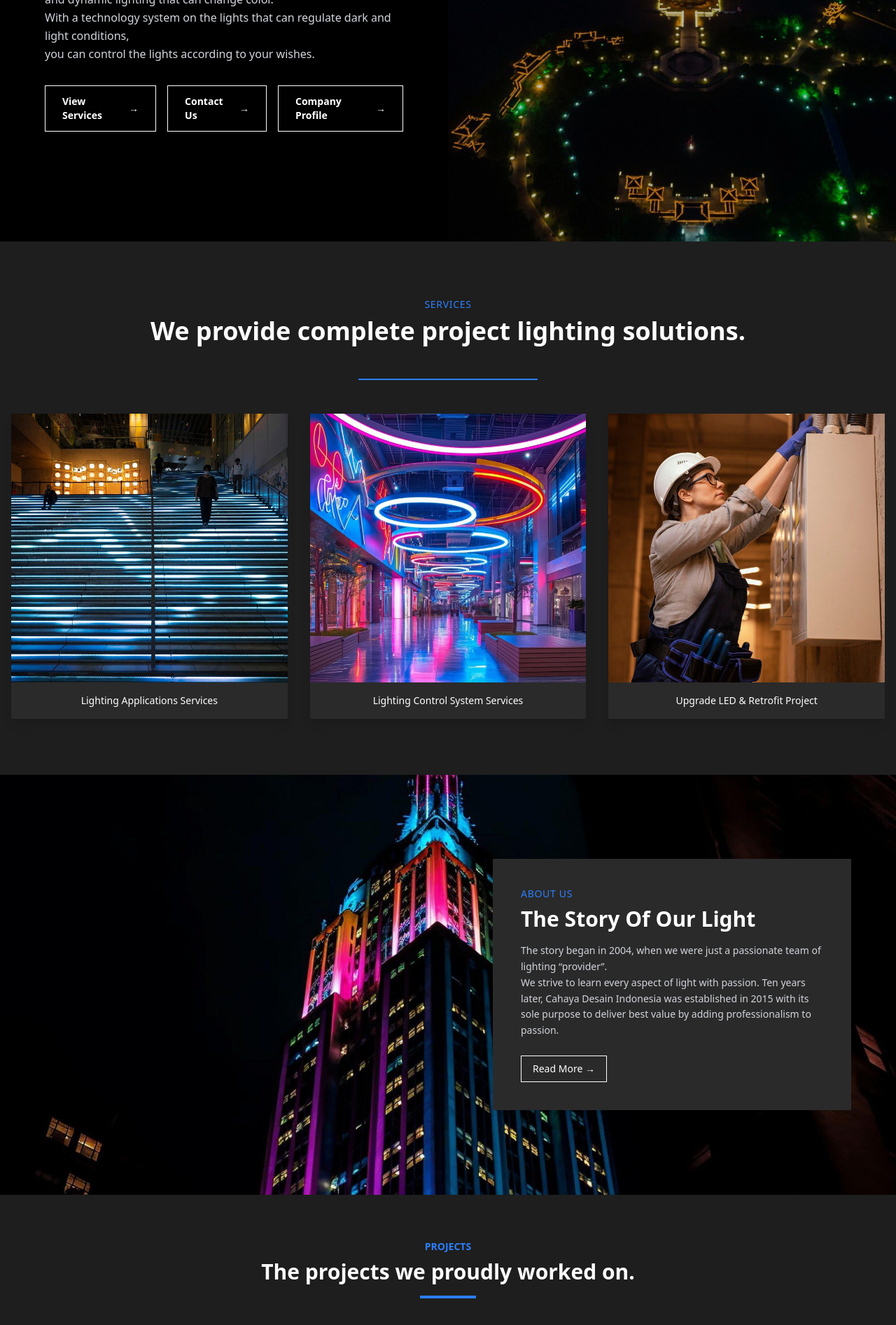
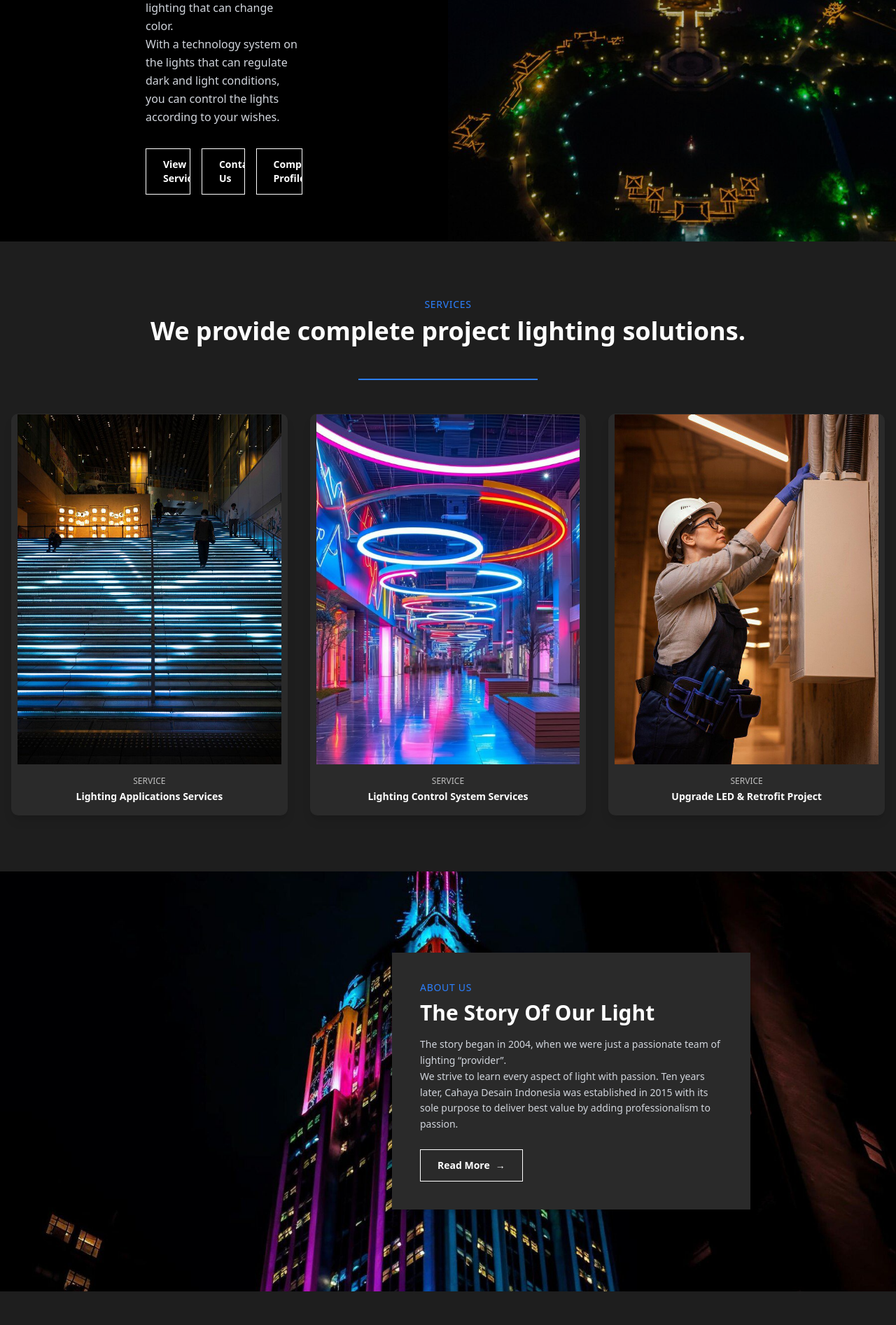
Before and after one commit to altern-digital/cdi_next, a Next.js app: page / in a window 1280 px wide. Shown: the part 540-2433 px from the top of the page at 70% size. Built offline with nearby package versions, Linux system fonts and the light colour scheme.

Commit message:
minor revision typography size and minor home

```diff
--- a/app/projects/component/projects_header.tsx
+++ b/app/projects/component/projects_header.tsx
@@ -20,7 +20,7 @@ export default function ProjectsHero() {
         <p className="text-sm uppercase tracking-widest mb-2">
           Great things we’ve done
         </p>
-        <h1 className="text-4xl md:text-6xl font-bold mb-4">Projects</h1>
+        <h1 className="text-4xl md:text-5xl font-bold mb-4">Projects</h1>
         <p className="max-w-2xl text-sm md:text-lg leading-relaxed">
           The projects are built by the best talent and using latest
           technologies. The advantages of our building methods and expertise
--- a/app/services/component/services_header.tsx
+++ b/app/services/component/services_header.tsx
@@ -19,7 +19,7 @@ export function ServicesHeader() {
       {/* Content */}
       <div className="relative z-10 text-center text-white p-4">
         <p className="text-sm uppercase tracking-widest mb-2">Services</p>
-        <h1 className="text-4xl md:text-5xl lg:text-6xl font-bold leading-tight">
+        <h1 className="text-4xl md:text-4xl lg:text-5xl font-bold leading-tight">
           Core Speciality
         </h1>
       </div>
--- a/components/home/about_section.tsx
+++ b/components/home/about_section.tsx
@@ -11,7 +11,7 @@ export default function AboutSection() {
       />
 
       {/* Overlay & Content */}
-      <div className="absolute inset-0 bg-opacity-50 z-10 flex justify-end items-center px-4 md:px-16">
+      <div className="absolute inset-0 bg-opacity-50 z-10 flex justify-end items-center px-4 md:px-52">
         <div className="bg-[#2a2a2a] text-white max-w-lg p-12 md:p-10 shadow-lg">
           <p className="text-sm uppercase text-blue-500 tracking-wider mb-2">
             About Us
@@ -19,7 +19,7 @@ export default function AboutSection() {
           <h2 className="text-2xl md:text-3xl font-bold mb-4">
             The Story Of Our Light
           </h2>
-          <p className="text-sm text-gray-300 mb-6 leading-relaxed">
+          <p className="text-sm text-gray-300 mb-6 leading-relaxed ">
             The story began in 2004, when we were just a passionate team of
             lighting “provider”.
             <br />
@@ -28,10 +28,14 @@ export default function AboutSection() {
             purpose to deliver best value by adding professionalism to passion.
           </p>
           <Link
-            href="about"
-            className="inline-block border border-white px-4 py-2 text-sm hover:bg-white hover:text-black transition"
+            href="/about"
+            className="relative inline-flex items-center gap-2 px-6 py-3 text-sm font-semibold text-white border border-white overflow-hidden transition-all duration-300 group"
           >
-            Read More →
+            <span className="relative z-10">Read More</span>
+            <span className="relative z-10 transition-transform duration-300 transform group-hover:translate-x-1">
+              →
+            </span>
+            <span className="absolute inset-0 z-0 before:absolute before:inset-0 before:scale-x-0 before:origin-left before:bg-gradient-to-r before:from-orange-500 before:to-purple-700 before:transition-transform before:duration-500 group-hover:before:scale-x-100 before:z-0 before:content-['']"></span>
           </Link>
         </div>
       </div>
--- a/components/home/contact_sections.tsx
+++ b/components/home/contact_sections.tsx
@@ -44,9 +44,10 @@ export default function ContactSection() {
             ></textarea>
             <button
               type="submit"
-              className="w-full border border-white px-4 py-2 text-sm hover:bg-white hover:text-black transition"
+              className="relative inline-flex items-center gap-2 px-6 py-3 text-sm font-semibold text-white border border-white overflow-hidden transition-all duration-300 group w-full"
             >
-              Send
+              <span className="relative z-10 text-center w-full">Submit</span>
+              <span className="absolute inset-0 z-0 before:absolute before:inset-0 before:scale-x-0 before:origin-left before:bg-gradient-to-r before:from-orange-500 before:to-purple-700 before:transition-transform before:duration-500 group-hover:before:scale-x-100 before:z-0 before:content-['']"></span>
             </button>
           </form>
         </div>
--- a/components/home/header_section.tsx
+++ b/components/home/header_section.tsx
@@ -57,7 +57,7 @@ export default function HeroSection() {
   return (
     <section className="w-full h-screen flex flex-col md:flex-row bg-black text-white relative">
       {/* Left Content */}
-      <div className="md:w-1/2 flex flex-col justify-center px-6 md:px-16 py-12 z-10">
+      <div className="md:w-1/2 flex flex-col justify-center px-6 md:px-52 py-12 z-10">
         {/* Prev button - hidden on small screens */}
         <button
           onClick={goToPrev}
@@ -74,7 +74,7 @@ export default function HeroSection() {
           </span>
         </div>
 
-        <h1 className="text-3xl md:text-5xl font-bold mb-6 leading-snug">
+        <h1 className="text-3xl md:text-4xl font-bold mb-6 leading-snug">
           {slide.title}
         </h1>
 
@@ -85,40 +85,34 @@ export default function HeroSection() {
         <div className="flex flex-col sm:flex-row gap-4">
           <Link
             href="/services"
-            className="relative px-6 py-3 text-sm font-semibold text-white border border-white transition-all duration-300 overflow-hidden group"
+            className="relative inline-flex items-center gap-2 px-6 py-3 text-sm font-semibold text-white border border-white overflow-hidden transition-all duration-300 group"
           >
-            <span className="relative z-10 flex items-center gap-2">
-              View Services
-              <span className="transition-transform duration-300 group-hover:translate-x-1">
-                →
-              </span>
+            <span className="relative z-10">View Services</span>
+            <span className="relative z-10 transition-transform duration-300 transform group-hover:translate-x-1">
+              →
             </span>
-            <span className="absolute inset-0 z-0 transition-all duration-300 bg-gradient-to-r from-orange-500 to-purple-700 opacity-0 group-hover:opacity-100" />
+            <span className="absolute inset-0 z-0 before:absolute before:inset-0 before:scale-x-0 before:origin-left before:bg-gradient-to-r before:from-orange-500 before:to-purple-700 before:transition-transform before:duration-500 group-hover:before:scale-x-100 before:z-0 before:content-['']"></span>
           </Link>
 
           <Link
             href="/contact-us"
-            className="relative px-6 py-3 text-sm font-semibold text-white border border-white transition-all duration-300 overflow-hidden group"
+            className="relative inline-flex items-center gap-2 px-6 py-3 text-sm font-semibold text-white border border-white overflow-hidden transition-all duration-300 group"
           >
-            <span className="relative z-10 flex items-center gap-2">
-              Contact Us
-              <span className="transition-transform duration-300 group-hover:translate-x-1">
-                →
-              </span>
+            <span className="relative z-10">Contact Us</span>
+            <span className="relative z-10 transition-transform duration-300 transform group-hover:translate-x-1">
+              →
             </span>
-            <span className="absolute inset-0 z-0 transition-all duration-300 bg-gradient-to-r from-orange-500 to-purple-700 opacity-0 group-hover:opacity-100" />
+            <span className="absolute inset-0 z-0 before:absolute before:inset-0 before:scale-x-0 before:origin-left before:bg-gradient-to-r before:from-orange-500 before:to-purple-700 before:transition-transform before:duration-500 group-hover:before:scale-x-100 before:z-0 before:content-['']"></span>
           </Link>
           <Link
             href="/compro.pdf"
-            className="relative px-6 py-3 text-sm font-semibold text-white border border-white transition-all duration-300 overflow-hidden group"
+            className="relative inline-flex items-center gap-2 px-6 py-3 text-sm font-semibold text-white border border-white overflow-hidden transition-all duration-300 group"
           >
-            <span className="relative z-10 flex items-center gap-2">
-              Company Profile
-              <span className="transition-transform duration-300 group-hover:translate-x-1">
-                →
-              </span>
+            <span className="relative z-10">Company Profile</span>
+            <span className="relative z-10 transition-transform duration-300 transform group-hover:translate-x-1">
+              →
             </span>
-            <span className="absolute inset-0 z-0 transition-all duration-300 bg-gradient-to-r from-orange-500 to-purple-700 opacity-0 group-hover:opacity-100" />
+            <span className="absolute inset-0 z-0 before:absolute before:inset-0 before:scale-x-0 before:origin-left before:bg-gradient-to-r before:from-orange-500 before:to-purple-700 before:transition-transform before:duration-500 group-hover:before:scale-x-100 before:z-0 before:content-['']"></span>
           </Link>
         </div>
       </div>
--- a/components/home/services_section.tsx
+++ b/components/home/services_section.tsx
@@ -1,4 +1,7 @@
+"use client";
+
 import Image from "next/image";
+import { useState } from "react";
 
 const services = [
   {
@@ -16,6 +19,8 @@ const services = [
 ];
 
 export default function ServicesSection() {
+  const [hoveredIndex, setHoveredIndex] = useState<number | null>(null);
+
   return (
     <section className="bg-[#1e1e1e] text-white py-20 px-4">
       <div className="max-w-7xl mx-auto text-center">
@@ -30,17 +35,32 @@ export default function ServicesSection() {
 
       <div className="max-w-7xl mx-auto grid gap-8 grid-cols-1 sm:grid-cols-2 md:grid-cols-3">
         {services.map((service, index) => (
-          <div key={index} className="bg-[#2a2a2a] shadow-lg">
-            <div className="relative w-full h-96">
+          <div
+            key={index}
+            className="group relative bg-[#2a2a2a] border border-transparent rounded-lg overflow-hidden shadow-lg cursor-pointer"
+            onMouseEnter={() => setHoveredIndex(index)}
+            onMouseLeave={() => setHoveredIndex(null)}
+          >
+            {/* Image */}
+            <div className="relative w-full h-[500px]">
               <Image
                 src={service.img}
                 alt={service.title}
                 fill
-                className="object-cover"
+                className="object-cover px-2 transition duration-300 group-hover:scale-105 hover:opacity-50"
               />
             </div>
-            <div className="p-4 text-center text-sm font-medium">
-              {service.title}
+
+            {/* Text Area */}
+            <div
+              className={`relative text-center p-4 text-sm font-medium z-10 ${
+                hoveredIndex === index
+                  ? "bg-gradient-to-r from-orange-500 to-purple-700"
+                  : "bg-[#2a2a2a]"
+              }`}
+            >
+              <p className="uppercase text-white/70 text-xs mb-1">Service</p>
+              <h3 className="font-semibold text-white">{service.title}</h3>
             </div>
           </div>
         ))}
--- a/components/navbar.tsx
+++ b/components/navbar.tsx
@@ -13,7 +13,7 @@ export default function Navbar() {
         {/* Logo kiri */}
         <Link href="/" className="flex items-center space-x-4">
           <div className="flex items-center space-x-4">
-            <div className="text-sm leading-tight uppercase">
+            <div className="text-sm leading-tight uppercase text-right">
               <p>PT. CAHAYA</p>
               <p>DESAIN</p>
               <p>INDONESIA</p>
```
